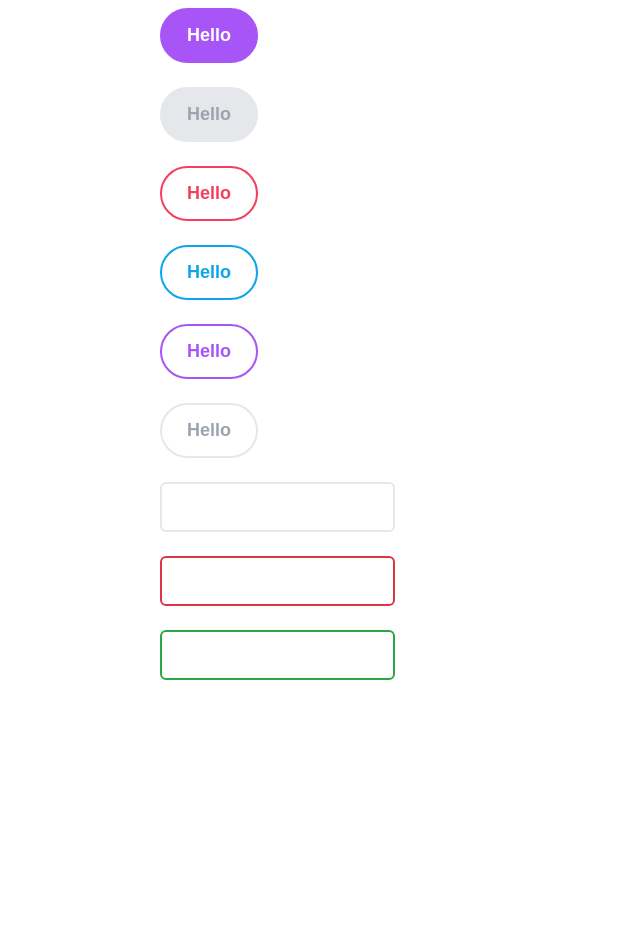
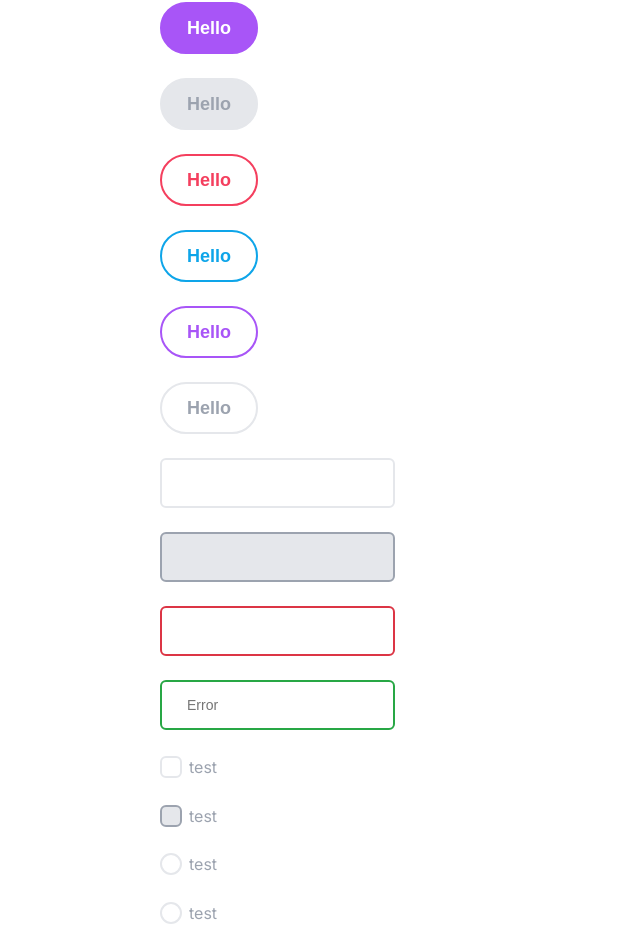
Before and after one commit to cherry-design-system/documentation, a Next.js app: page / in a window 1280 px wide. Shown: the part 1199-2151 px from the top of the page, without its empty margins (0-640 px from the left). Before the commit the page ends 2053 px from the top, so only its background shows below. Built offline with nearby package versions, Linux system fonts and the light colour scheme.

Commit message:
feat: input styles

```diff
--- /dev/null
+++ b/src/assets/svg/Check.js
@@ -0,0 +1,23 @@
+import React from "react";
+
+function Check() {
+	return (
+		<svg
+			width="12"
+			height="10"
+			viewBox="0 0 12 10"
+			fill="none"
+			xmlns="http://www.w3.org/2000/svg"
+		>
+			<path
+				d="M10 2L4.4 8L2 5.75"
+				stroke="#0EA5E9"
+				strokeWidth="3"
+				strokeLinecap="round"
+				strokeLinejoin="round"
+			/>
+		</svg>
+	);
+}
+
+export { Check };
--- a/src/components/Layout/Button/Button.styles.js
+++ b/src/components/Layout/Button/Button.styles.js
@@ -4,11 +4,12 @@ import { Breakpoints, mq } from "../../../assets/styles/mq";
 
 export const buttonStyles = (theme, variant, size, frame, disabled) => css`
 	${resetButtonStyles};
+	line-height: 1;
+	vertical-align: middle;
 
 	${size === "default"
 		? css`
 				font-size: ${theme.sizes.button.size.mobile};
-				line-height: 1;
 
 				${mq(Breakpoints.lg)} {
 					font-size: ${theme.sizes.button.size.desktop};
--- a/src/components/Layout/Input/Input.js
+++ b/src/components/Layout/Input/Input.js
@@ -1,5 +1,6 @@
 import React from "react";
-import { inputStyles } from "./Input.styles";
+import { inputStyles, labelStyles, checkboxStyles } from "./Input.styles";
+import { Check } from "../../../assets/svg/Check";
 
 function Input({
 	className,
@@ -9,9 +10,12 @@ function Input({
 	type = "text",
 	success,
 	error,
+	label,
 	...props
 }) {
+	if ((type === "checkbox") | (type === "radio")) {
 		return (
+			<div css={(theme) => checkboxStyles(theme, type)}>
 				<input
 					type={type}
 					className={className}
@@ -28,6 +32,45 @@ function Input({
 					}
 					{...props}
 				/>
+				{type === "checkbox" ? <Check /> : <em />}
+				{label && (
+					<label
+						css={(theme) => labelStyles(theme, error, success)}
+						htmlFor={props.id}
+					>
+						{label}
+					</label>
+				)}
+			</div>
+		);
+	}
+	return (
+		<>
+			{label && (
+				<label
+					css={(theme) => labelStyles(theme, error, success)}
+					htmlFor={props.id}
+				>
+					{label}
+				</label>
+			)}
+			<input
+				type={type}
+				className={className}
+				css={(theme) =>
+					inputStyles(
+						theme,
+						type,
+						variant,
+						size,
+						props.disabled,
+						success,
+						error,
+					)
+				}
+				{...props}
+			/>
+		</>
 	);
 }
 
--- a/src/components/Layout/Input/Input.styles.js
+++ b/src/components/Layout/Input/Input.styles.js
@@ -15,11 +15,12 @@ export const inputStyles = (
 	border: none;
 	transition: all 0.3s ease;
 	line-height: 1;
+	vertical-align: middle;
+	margin: 0;
 
 	${size === "default"
 		? css`
 				font-size: ${theme.sizes.input.size.mobile};
-				line-height: 1;
 
 				${mq(Breakpoints.lg)} {
 					font-size: ${theme.sizes.input.size.desktop};
@@ -31,13 +32,6 @@ export const inputStyles = (
 				${mq(Breakpoints.lg)} {
 					font-size: ${theme.sizes.inputBig.size.desktop};
 				}
-		  `}
-
-	${disabled &&
-	css`
-		background: ${theme.colors.grayLight};
-		color: ${theme.colors.gray};
-		cursor: not-allowed;
 		  `}
 
 	${(type === "text") |
@@ -66,6 +60,7 @@ export const inputStyles = (
 				border-color: ${theme.colors.secondary};
 			}
 		}
+	`};
 
 	&:focus:not([disabled]) {
 		border-color: ${theme.colors.secondary};
@@ -76,5 +71,89 @@ export const inputStyles = (
 	&:active:not([disabled]) {
 		box-shadow: 0 0 0 2px ${theme.colors.secondaryLight};
 	}
+
+	${(type === "checkbox") | (type === "radio") &&
+	css`
+		padding: 0;
+		width: 22px;
+		height: 22px;
+		border-radius: 6px;
+		border: solid 2px ${theme.colors.grayLight};
+
+		@media (hover: hover) {
+			&:hover:not([disabled]) {
+				border-color: ${theme.colors.secondary};
+			}
+		}
+	`};
+
+	${disabled &&
+	css`
+		background: ${theme.colors.grayLight};
+		border-color: ${theme.colors.gray};
+		color: ${theme.colors.gray};
+		cursor: not-allowed;
+	`}
+
+	${type === "radio" &&
+	css`
+		border-radius: 50%;
 	`}
 `;
+
+export const labelStyles = (theme, error, success) => css`
+	color: ${theme.colors.gray};
+	display: inline-block;
+	vertical-align: middle;
+	padding-left: 7px;
+`;
+
+export const checkboxStyles = (theme, type) => css`
+	position: relative;
+	display: inline-block;
+	line-height: 1;
+
+	${type === "checkbox" &&
+	css`
+		& input:checked ~ svg {
+			opacity: 1;
+			transform: translate3d(0, 0, 0) scale(1);
+		}
+
+		& input:disabled ~ svg {
+			opacity: 0;
+		}
+
+		& svg {
+			position: absolute;
+			top: 6px;
+			left: 5px;
+			opacity: 0;
+			pointer-events: none;
+			transform: translate3d(0, 0, 0) scale(0.7);
+		}
+	`}
+
+	${type === "radio" &&
+	css`
+		& input:checked ~ em {
+			opacity: 1;
+			transform: translate3d(0, 0, 0) scale(1);
+		}
+
+		& em {
+			display: block;
+			position: absolute;
+			left: 6px;
+			top: 6px;
+			width: 10px;
+			height: 10px;
+			border-radius: 50%;
+			background: ${theme.colors.secondary};
+			transition: all 0.3s ease;
+			opacity: 0;
+			pointer-events: none;
+			transform: translate3d(0, 0, 0) scale(0.7);
+		}
+	`}
+`;
--- a/src/pages/index.js
+++ b/src/pages/index.js
@@ -98,10 +98,48 @@ function Index({ posts = [] }) {
 						<Input />
 						<br />
 						<br />
+						<Input disabled />
+						<br />
+						<br />
 						<Input error />
 						<br />
 						<br />
-						<Input success />
+						<Input placeholder="Error" success />
+						<br />
+						<br />
+						<Input
+							placeholder="Error"
+							type="checkbox"
+							label="test"
+							id="test"
+						/>
+						<br />
+						<br />
+						<Input
+							placeholder="Error"
+							type="checkbox"
+							label="test"
+							id="test3"
+							disabled
+						/>
+						<br />
+						<br />
+						<Input
+							placeholder="Error"
+							type="radio"
+							label="test"
+							id="test2"
+							name="test"
+						/>
+						<br />
+						<br />
+						<Input
+							placeholder="Error"
+							type="radio"
+							label="test"
+							id="test3"
+							name="test"
+						/>
 						<br />
 						<br />
 					</Col>
```
Lines whose indentation alone changed are shown as unchanged.
